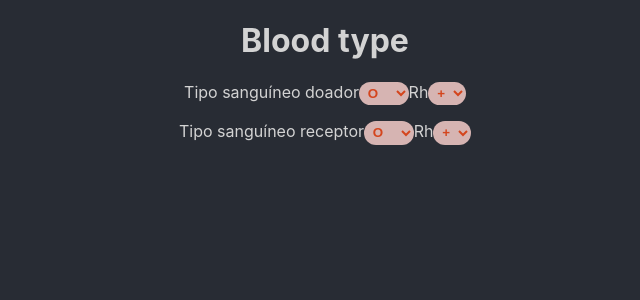
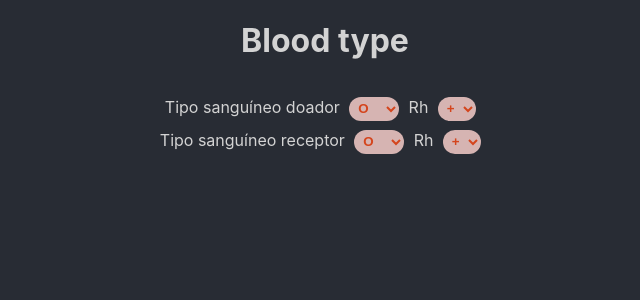
Before and after one commit to romeiro-bru/react-blood-compatibility, a React (Create React App) app: page / in a window 1280 px wide. Shown: the top 300 px of the page, without its empty margins (315-955 px from the left). Built offline with nearby package versions, Linux system fonts and the light colour scheme.

Commit message:
Add form margin

```diff
--- a/src/Components/Select/style.css
+++ b/src/Components/Select/style.css
@@ -1,9 +1,9 @@
-.donor-options, .receptor-options {
-  margin-bottom: 1rem;
+form {
+  margin: 2rem 0;
 }
 
-section select {
-  margin: 0 0.6rem;
+form select {
+  margin: 0.3rem 0.6rem;
 }
 
 select {
```
